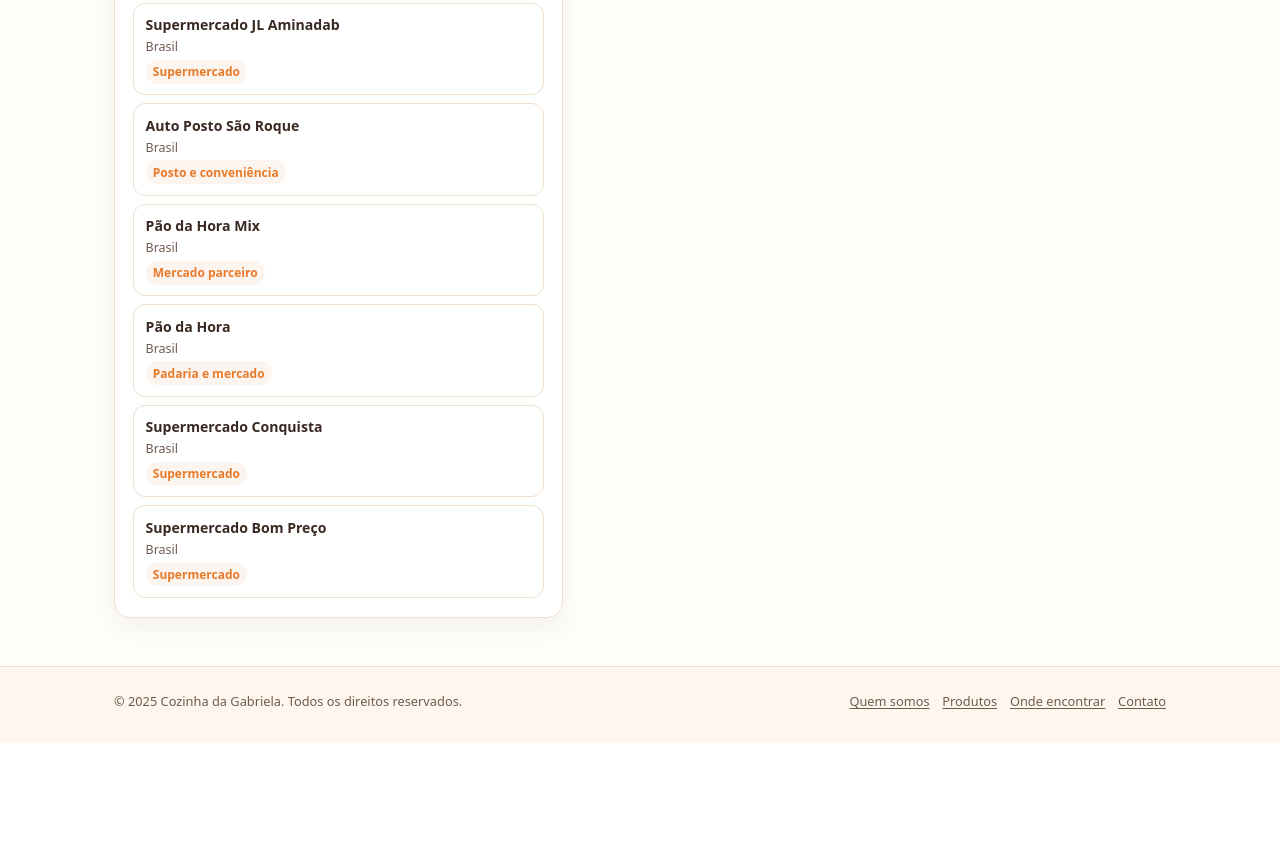
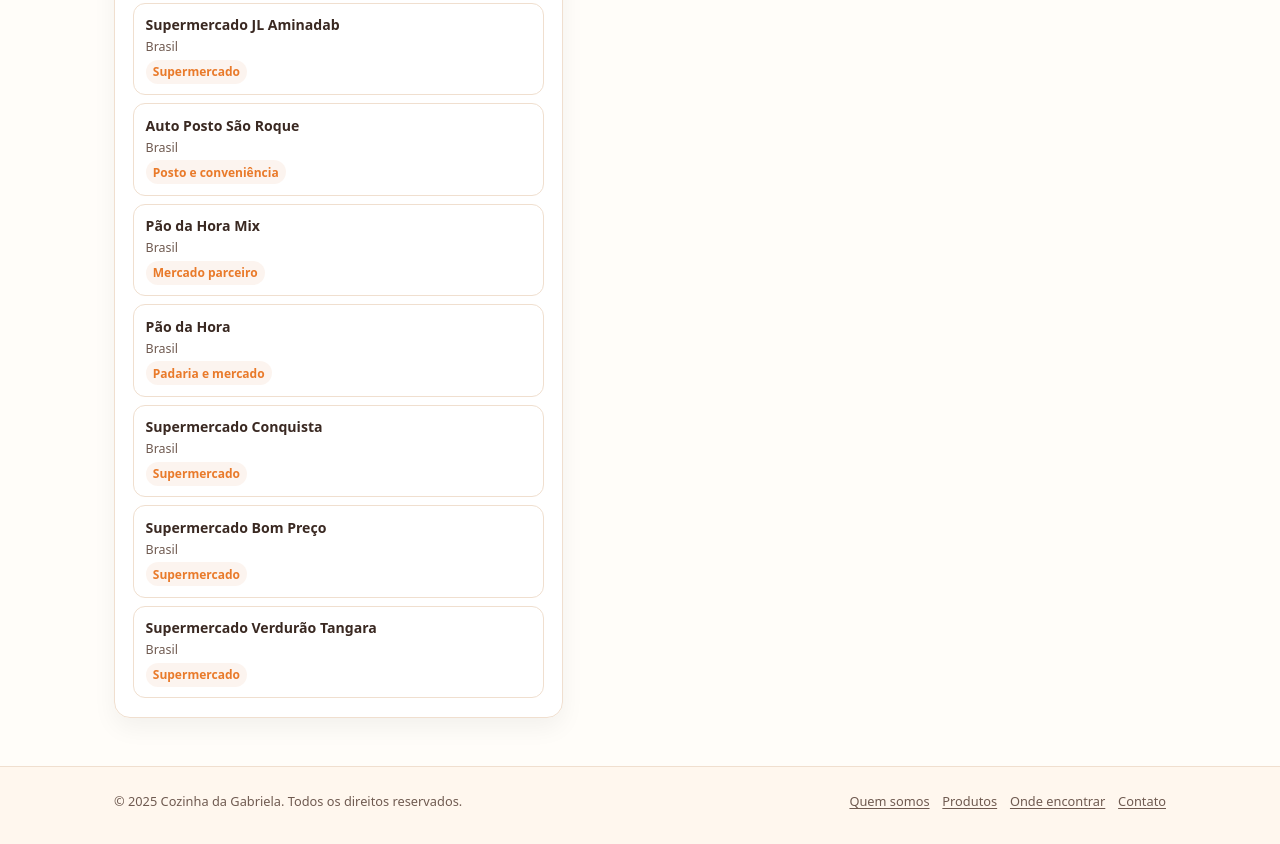
Before and after one commit to RafaelBrito55/cozinha-site, a plain HTML site: page onde-encontrar.html in a window 1280 px wide. Shown: the part 1518-2362 px from the top of the page. Before the commit the page ends 2261 px from the top, so only its background shows below. Drawn offline with Linux system fonts and the light colour scheme; no server answers.

Commit message:
Update onde-encontrar.html

```diff
--- a/onde-encontrar.html
+++ b/onde-encontrar.html
@@ -495,6 +495,15 @@
                 <small>Brasil</small>
                 <span class="tag">Supermercado</span>
               </li>
+
+              <!-- NOVO PONTO: Supermercado Verdurão Tangara -->
+              <li class="store-item"
+                  data-lat="-14.512163061527199"
+                  data-lng="-56.491186968863765">
+                <strong>Supermercado Verdurão Tangara</strong>
+                <small>Brasil</small>
+                <span class="tag">Supermercado</span>
+              </li>
             </ul>
           </div>
 
```
